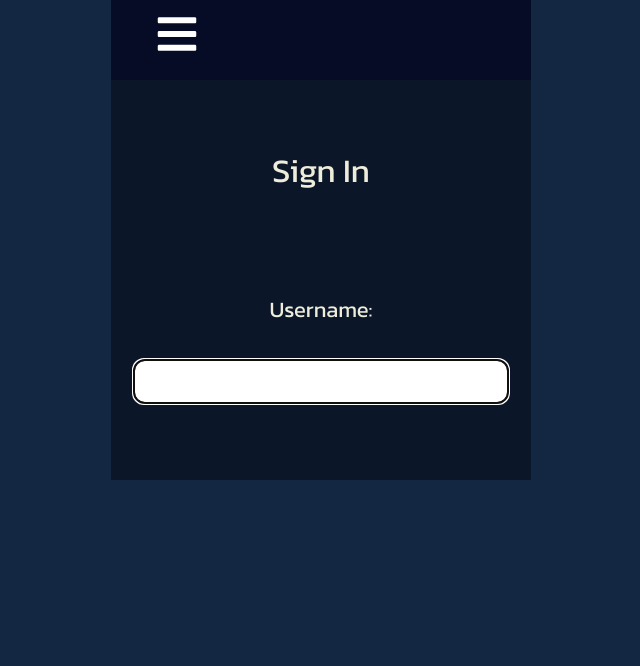
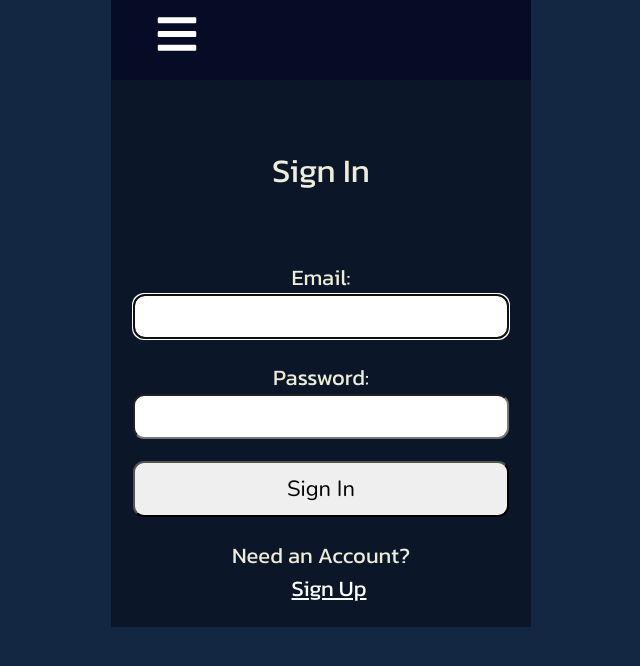
Before and after one commit to devin-caron/AWF-FinalProject, a React (Create React App) app in the folder frontend/: page / in a window 1280 px wide. Shown: the top 666 px of the page, without its empty margins (319-959 px from the left). Built offline with nearby package versions, Linux system fonts and the light colour scheme.

Commit message:
saving authcontext before I break it

```diff
--- a/frontend/src/Pages/Education.js
+++ b/frontend/src/Pages/Education.js
@@ -1,11 +1,20 @@
-import React, {useState, useEffect} from 'react'
+import React, {useState, useEffect, useContext} from 'react'
 import "../styles/App.scss"
 import StatusLine from '../components/StatusLine'
 import axios from 'axios';
+import AuthContext from "../context/AuthProvider";
 
 function Home() {
   const [tasks, setTasks] = useState([]);
+
+  // auth context
+  const {auth} = useContext(AuthContext);
+  const token = auth.token;
+  console.log(auth);
+
+
   const authToken = 'eyJhbGciOiJIUzI1NiIsInR5cCI6IkpXVCJ9.eyJfaWQiOiI2MjRlNjQ5YWFmMjlkNGM1ZGVkNWU3MzgiLCJpYXQiOjE2NDk4NzU5MTl9.GdJ5G2RBR3tDo6sDF0m5IwoGL5TKgkVdH87F7DExs4A';
+
 
   useEffect(() => {
     // loadTasksFromLocalStorage();
--- a/frontend/src/Pages/Login.js
+++ b/frontend/src/Pages/Login.js
@@ -1,7 +1,14 @@
-import React from 'react'
-import {useRef, useState, useEffect} from 'react';
+import { useRef, useState, useEffect, useContext } from 'react';
+import AuthContext from "../context/AuthProvider";
+
+import axios from '../api/axios';
+
+import './Register.css'
+
+const LOGIN_URL = '/api/v1/users/login';
 
 const Login = () => {
+    const { setAuth } = useContext(AuthContext);
     const userRef = useRef();
     const errRef = useRef();
 
@@ -18,12 +25,54 @@ const Login = () => {
         setErrMsg('');
     }, [user, pwd])
 
+    const handleSubmit = async (e) => {
+        e.preventDefault();
+
+        try {
+            const response = await axios.post(LOGIN_URL,
+                JSON.stringify({ email: user, password: pwd }),
+                {
+                    headers: { 'Content-Type': 'application/json' },
+                }
+            );
+            console.log(JSON.stringify(response?.data));
+            //console.log(JSON.stringify(response));
+            const accessToken = response?.data?.token;
+            console.log(accessToken);
+            setAuth({ user, accessToken });
+            setUser('');
+            setPwd('');
+            setSuccess(true);
+        } catch (err) {
+            if (!err?.response) {
+                setErrMsg('No Server Response');
+            } else if (err.response?.status === 400) {
+                setErrMsg('Missing Username or Password');
+            } else if (err.response?.status === 401) {
+                setErrMsg('Unauthorized');
+            } else {
+                setErrMsg('Login Failed');
+            }
+            errRef.current.focus();
+        }
+    }
+
     return (
+        <>
+            {success ? (
                 <section>
-        <p ref={errRef} className={errMsg ? "errMsg" : "offscreen"} aria-live="assertive">{errMsg}</p>
+                    <h1>You are logged in!</h1>
+                    <br />
+                    <p>
+                        <a href="/education">Continue to site</a>
+                    </p>
+                </section>
+            ) : (
+                <section>
+                    <p ref={errRef} className={errMsg ? "errmsg" : "offscreen"} aria-live="assertive">{errMsg}</p>
                     <h1>Sign In</h1>
-        <form>
-            <label htmlFor="username">Username:</label>
+                    <form onSubmit={handleSubmit}>
+                        <label htmlFor="username">Email:</label>
                         <input
                             type="text"
                             id="username"
@@ -31,9 +80,29 @@ const Login = () => {
                             autoComplete="off"
                             onChange={(e) => setUser(e.target.value)}
                             value={user}
+                            required
                         />
+
+                        <label htmlFor="password">Password:</label>
+                        <input
+                            type="password"
+                            id="password"
+                            onChange={(e) => setPwd(e.target.value)}
+                            value={pwd}
+                            required
+                        />
+                        <button>Sign In</button>
                     </form>
+                    <p>
+                        Need an Account?<br />
+                        <span className="line">
+                            {/*put router link here*/}
+                            <a href="/register">Sign Up</a>
+                        </span>
+                    </p>
                 </section>
+            )}
+        </>
     )
 }
 
--- /dev/null
+++ b/frontend/src/context/AuthProvider.js
@@ -0,0 +1,17 @@
+import { createContext, useContext, useState } from "react";
+
+const AuthContext = createContext({});
+
+export const AuthProvider = ({ children }) => {
+    const [auth, setAuth] = useState({});
+
+    return (
+        <AuthContext.Provider value={{ auth, setAuth }}>
+            {children}
+        </AuthContext.Provider>
+    )
+}
+
+//export const useAuth = () => useContext(AuthContext)
+
+export default AuthContext;
--- a/frontend/src/index.js
+++ b/frontend/src/index.js
@@ -1,10 +1,14 @@
 import React from 'react';
 import ReactDOM from 'react-dom';
 import App from './App';
+import {AuthProvider} from './context/AuthProvider';
+
 
 ReactDOM.render(
   <React.StrictMode>
-    <App />
+    <AuthProvider>
+      <App />
+    </AuthProvider>
   </React.StrictMode>,
   document.getElementById('root')
 );
```
Lines whose indentation alone changed are shown as unchanged.
